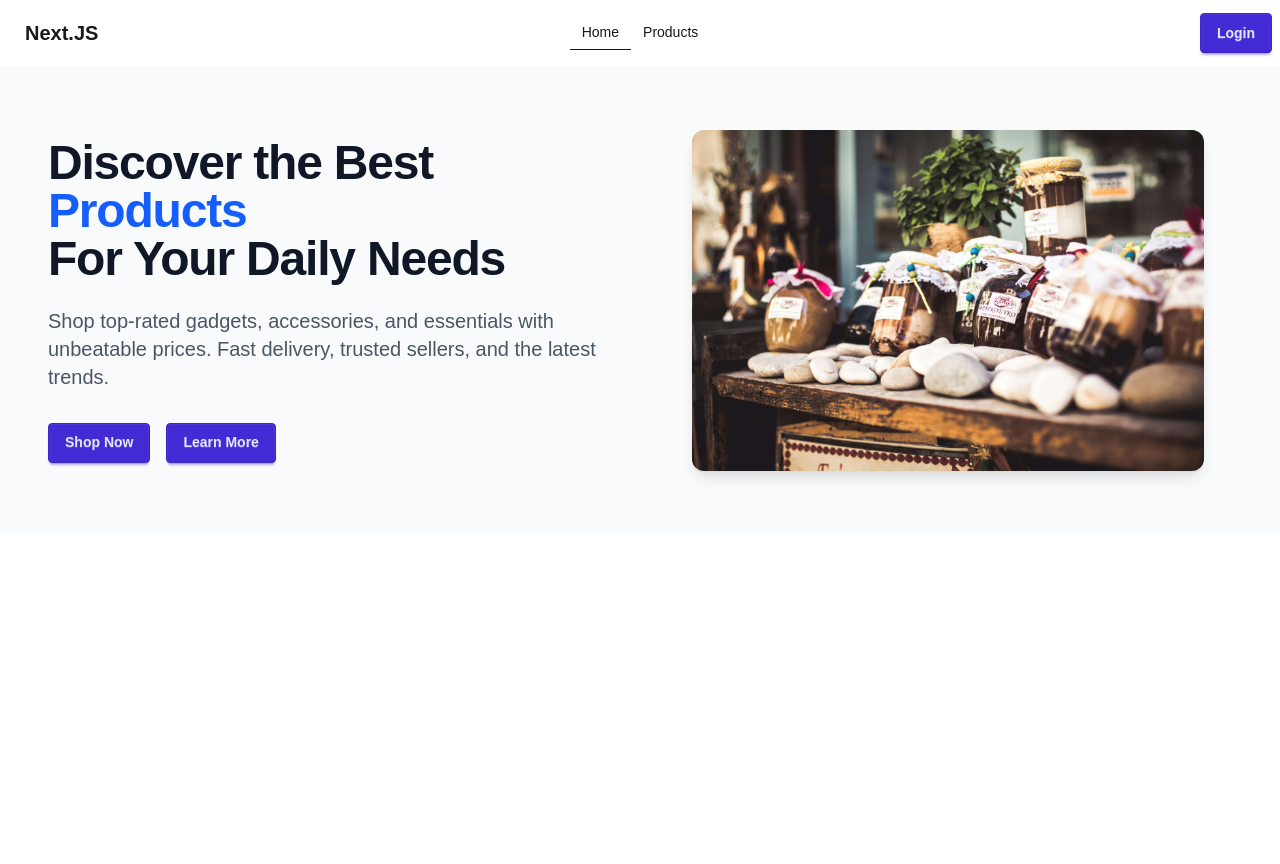
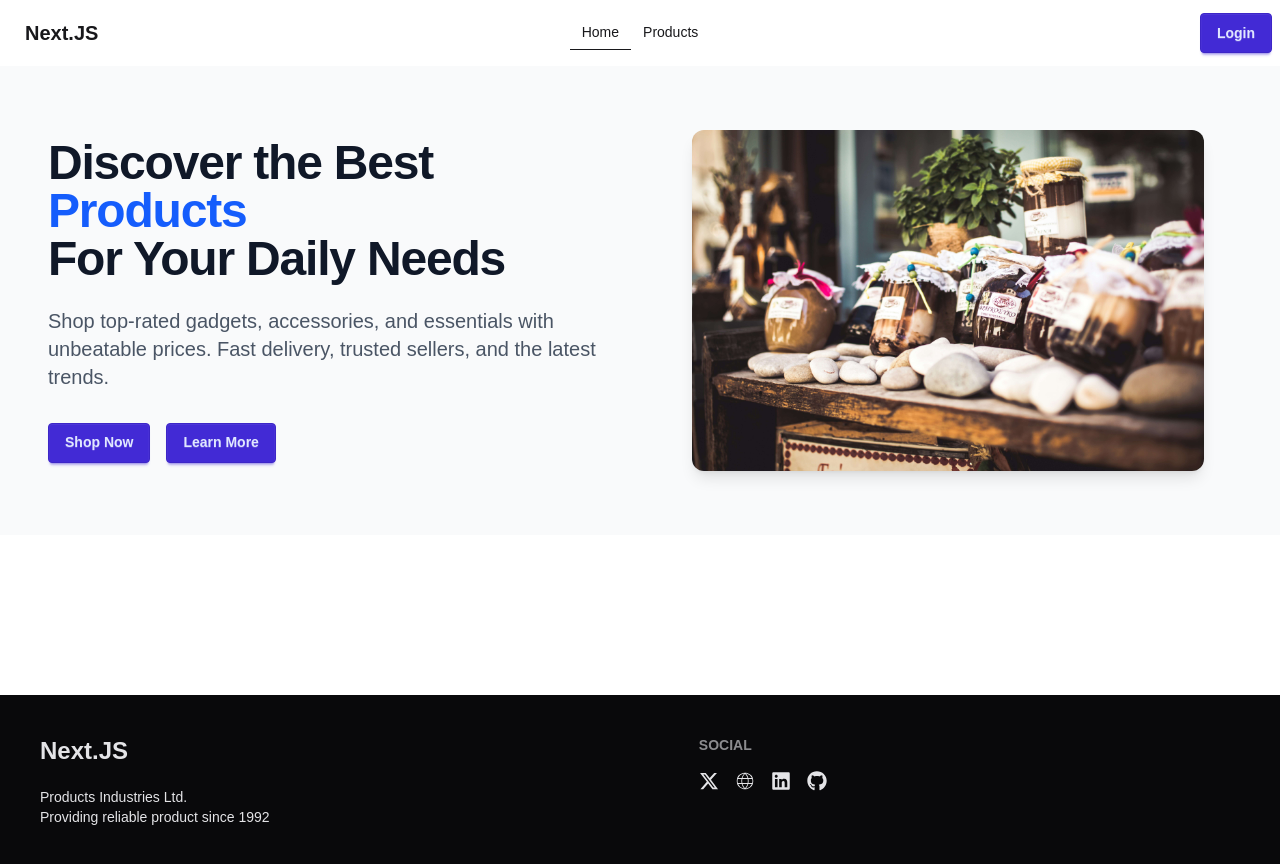
Before and after one commit to FajlaRabby24/scic-nextjs-task, a Next.js app: page / in a window 1280 px wide. Shown: the top 864 px of the page. Before the commit the page ends 800 px from the top, so only its background shows below. Built offline with nearby package versions, Linux system fonts and the light colour scheme.

Commit message:
footer added

```diff
--- a/package.json
+++ b/package.json
@@ -11,7 +11,8 @@
   "dependencies": {
     "next": "15.5.0",
     "react": "19.1.0",
-    "react-dom": "19.1.0"
+    "react-dom": "19.1.0",
+    "react-icons": "^5.5.0"
   },
   "devDependencies": {
     "@eslint/eslintrc": "^3",
--- /dev/null
+++ b/src/app/components/Footer.jsx
@@ -0,0 +1,45 @@
+// components/Footer.js
+import { CiGlobe } from "react-icons/ci";
+import { FaGithub, FaLinkedin } from "react-icons/fa";
+import { FaXTwitter } from "react-icons/fa6";
+
+
+
+const Footer = () => {
+  return (
+    <footer className="footer sm:footer-horizontal bg-neutral text-neutral-content p-10 mt-40">
+      {/* Logo & Description */}
+      <aside>
+        <div className="flex items-center space-x-2 mb-3">
+          <h1 className="text-2xl font-bold">Next.JS</h1>
+        </div>
+        <p>
+          Products Industries Ltd.
+          <br />
+          Providing reliable product since 1992
+        </p>
+      </aside>
+
+      {/* Social Media */}
+     <nav>
+        <h6 className="footer-title mb-2">Social</h6>
+        <div className="grid grid-flow-col gap-4 text-xl">
+          <a href="https://x.com/FajlaRabby24" target="_blank" className="hover:text-primary transition">
+            <FaXTwitter />
+          </a>
+          <a href="https://fajlarabby.netlify.app" target="_blank" className="hover:text-primary transition">
+            <CiGlobe  />
+          </a>
+          <a href="https://www.linkedin.com/in/FajlaRabby24" target="_blank" className="hover:text-primary transition">
+            <FaLinkedin />
+          </a>
+          <a href="https://github.com/FajlaRabby24" target="_blank" className="hover:text-primary transition">
+            <FaGithub />
+          </a>
+        </div>
+      </nav>
+    </footer>
+  );
+};
+
+export default Footer;
--- a/src/app/layout.js
+++ b/src/app/layout.js
@@ -1,4 +1,5 @@
 import { Geist, Geist_Mono } from "next/font/google";
+import Footer from "./components/Footer";
 import Navbar from "./components/Navbar";
 import "./globals.css";
 
@@ -24,7 +25,8 @@ export default function RootLayout({ children }) {
         className={`${geistSans.variable} ${geistMono.variable} antialiased`}
       >
         <Navbar />
-        {children}
+        <main className="max-w-7xl mx-auto">{children}</main>
+        <Footer />
       </body>
     </html>
   );
--- a/src/app/page.js
+++ b/src/app/page.js
@@ -4,6 +4,7 @@ export default function Home() {
   return (
   <div>
     <Hero />
+
   </div>
   );
 }
```
Also changed, not shown: 1 other file (tests, documents, lock files or other folders).
